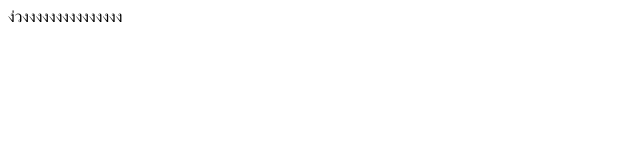
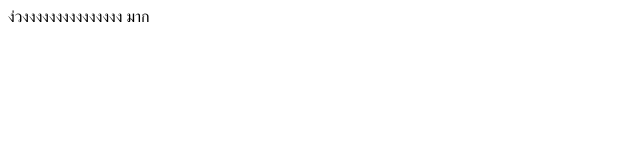
Before and after one commit to eing1212/project1, a plain HTML site: page index.html in a window 1280 px wide. Shown: the full height of the page, 0-640 px from the left. Drawn offline with Linux system fonts and the light colour scheme.

Commit message:
add มาก

```diff
--- a/index.html
+++ b/index.html
@@ -6,6 +6,6 @@
     <title>Document</title>
 </head>
 <body>
-    ง่วงงงงงงงงงงงงงงง
+    ง่วงงงงงงงงงงงงงงง มาก
 </body>
 </html>
```
